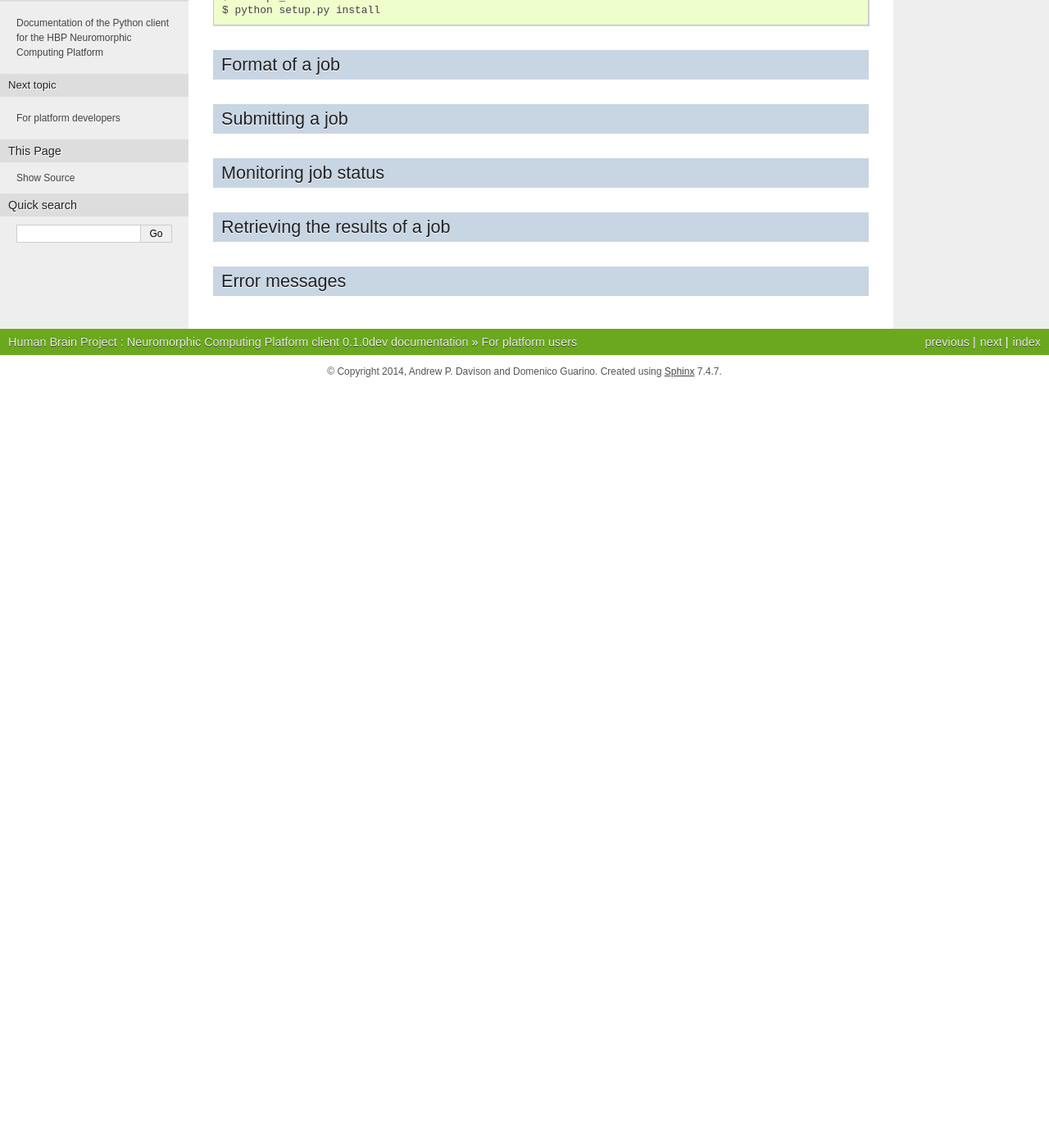
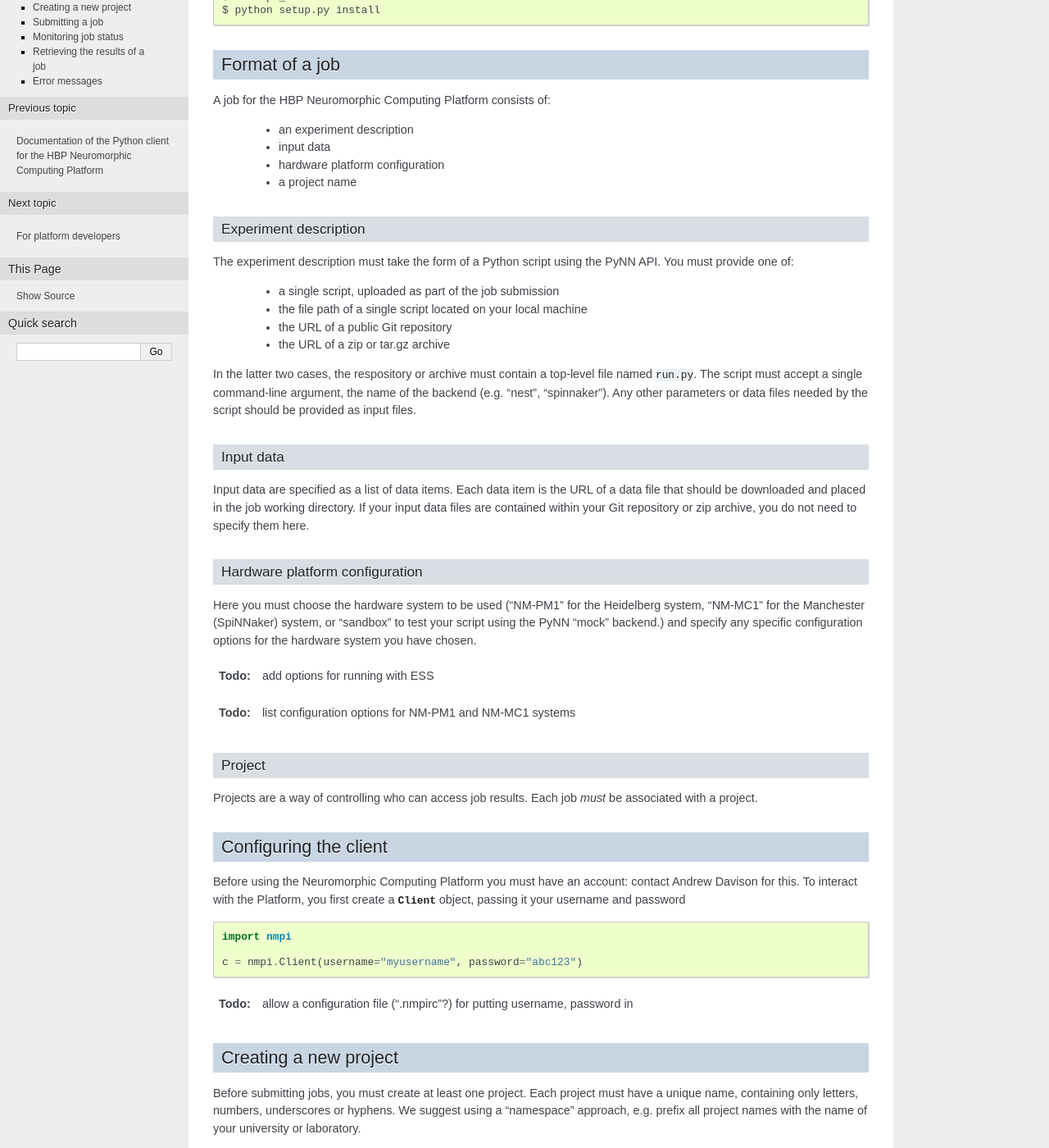
Before and after one commit to HumanBrainProject/hbp-neuromorphic-client, a Sphinx documentation site: the page built from doc/platform_users.txt, in a window 1280 px wide and 1400 px high, scrolled down 270 px. Shown: the whole window at 82% size. Built offline with Sphinx 7.4.7, drawn with Linux system fonts in a browser that asks for light colours; pages that are not in the unit, such as notebooks, are missing from menus; before the commit the page ends 900 px from its top, so only the background shows below that; some of the changed text lies outside the part shown.

Commit message:
More documentation; improvements to Client class.

```diff
--- a/doc/conf.py
+++ b/doc/conf.py
@@ -331,3 +331,6 @@ epub_exclude_files = ['search.html']
 
 # If false, no index is generated.
 #epub_use_index = True
+
+
+todo_include_todos = True
--- a/doc/index.txt
+++ b/doc/index.txt
@@ -16,7 +16,6 @@ queue, and by the hardware systems to take jobs off the queue and to post the re
 .. toctree::
    :maxdepth: 2
 
-   installation
    platform_users
    platform_developers
 
--- a/doc/platform_developers.txt
+++ b/doc/platform_developers.txt
@@ -9,7 +9,7 @@ submits them to SLURM, and then posts the results back to the queue server on jo
 Installation
 ============
 
-Clone the Git repository:
+Clone the Git repository::
 
     $ git clone https://bitbucket.org/apdavison/nmpi.git
 
@@ -18,6 +18,8 @@ one for Manchester (send your Bitbucket username to Andrew Davison). If this is
 repository elsewhere.
 
 Install the requirements and the Python package. We strongly recommend using virtualenv or Anaconda.
+
+::
 
     $ cd nmpi/nmpi_client
     $ pip install -r requirements.txt
--- a/doc/platform_users.txt
+++ b/doc/platform_users.txt
@@ -19,25 +19,149 @@ virtualenv or Anaconda. The client works with Python 2.7 and Python 3.3 or newer
 Format of a job
 ===============
 
+A job for the HBP Neuromorphic Computing Platform consists of:
 
+  * an experiment description
+  * input data
+  * hardware platform configuration
+  * a project name
+
+Experiment description
+----------------------
+
+The experiment description must take the form of a Python script using the PyNN API. You must provide one of:
+
+  * a single script, uploaded as part of the job submission
+  * the file path of a single script located on your local machine
+  * the URL of a public Git repository
+  * the URL of a zip or tar.gz archive
+
+In the latter two cases, the respository or archive must contain a top-level file named :file:`run.py`. The script must
+accept a single command-line argument, the name of the backend (e.g. "nest", "spinnaker"). Any other parameters or
+data files needed by the script should be provided as input files.
+
+Input data
+----------
+
+Input data are specified as a list of data items. Each data item is the URL of a data file that should be downloaded
+and placed in the job working directory. If your input data files are contained within your Git repository or zip
+archive, you do not need to specify them here.
+
+Hardware platform configuration
+-------------------------------
+
+Here you must choose the hardware system to be used ("NM-PM1" for the Heidelberg system, "NM-MC1" for the
+Manchester (SpiNNaker) system, or "sandbox" to test your script using the PyNN "mock" backend.) and specify any
+specific configuration options for the hardware system you have chosen.
+
+.. todo:: add options for running with ESS
+
+.. todo:: list configuration options for NM-PM1 and NM-MC1 systems
+
+Project
+-------
+
+Projects are a way of controlling who can access job results. Each job *must* be associated with a project.
+
+
+Configuring the client
+======================
+
+Before using the Neuromorphic Computing Platform you must have an account: contact Andrew Davison for this.
+To interact with the Platform, you first create a :class:`Client` object, passing it your username and password
+
+.. code-block:: python
+
+    import nmpi
+
+    c = nmpi.Client(username="myusername", password="abc123")
+
+.. todo:: allow a configuration file (".nmpirc"?) for putting username, password in
+
+
+Creating a new project
+======================
+
+Before submitting jobs, you must create at least one project. Each project must have a unique name,
+containing only letters, numbers, underscores or hyphens.
+We suggest using a "namespace" approach, e.g. prefix all project names with the name of your
+university or laboratory.
+
+.. code-block:: python
+
+    c.create_project("unic-testproject")
+
+You can also specify a longer name, which need not be unique, and may include spaces and punctuation,
+and a paragraph-length description of the project.
+
+.. code-block:: python
+
+    c.create_project("unic-synfire",
+                     full_name="Synfire Chain Network",
+                     description="Simulations of a synfire chain network")
+
+
+.. todo:: what happens if a project with that name already exists?
 
 
 Submitting a job
 ================
 
+Simple example: a single file on your local machine, no input data or parameter files.
+
+.. code-block:: python
+
+    job_id = c.submit_job(source="/Users/andrew/dev/pyNN_0.7/examples/IF_cond_exp.py",
+                          platform="NM-PM1",
+                          project="unic-testproject")
 
 
+A more complex example: the experiment and model description are contained in a Git repository. The input to the
+network is an image file taken from the internet.
+
+.. code-block:: python
+
+    job_id = c.submit_job(source="https://github.com/apdavison/nmpi_test",
+                          platform="NM-MC1",
+                          project="unic-testproject",
+                          inputs=["http://aloi.science.uva.nl/www-images/90/90.jpg"])
 
 
 Monitoring job status
 =====================
 
+.. code-block:: python
+
+    >>> c.job_status(job_id)
+    u'submitted'
 
 
 
 Retrieving the results of a job
 ===============================
 
+.. code-block:: python
+
+    >>> job = c.get_job(job_id)
+    >>> from pprint import pprint
+    >>> pprint(job)
+    {u'experiment_description': u'https://github.com/apdavison/nmpi_test',
+     u'hardware_config': u'',
+     u'hardware_platform': u'NM-MC1',
+     u'id': 19,
+     u'input_data': [{u'id': 34,
+                      u'resource_uri': u'/api/v1/dataitem/34',
+                      u'url': u'http://aloi.science.uva.nl/www-images/90/90.jpg'}],
+     u'log': u'',
+     u'output_data': [{u'id': 35,
+                      u'resource_uri': u'/api/v1/dataitem/35',
+                      u'url': u'http://example.com/my_output_data.h5'}],
+     u'project': u'/api/v1/project/1',
+     u'resource_uri': u'/api/v1/queue/19',
+     u'status': u'finished',
+     u'timestamp_completion': u'2014-08-13T21:02:37.541732',
+     u'timestamp_submission': u'2014-08-13T19:40:43.964541',
+     u'user': u'/api/v1/user/apdavison'}
 
 
 
--- a/nmpi/__init__.py
+++ b/nmpi/__init__.py
@@ -1 +1 @@
-from nmpi_user import *
+from nmpi_user import Client
```
Also changed, not shown: 1 other file.
